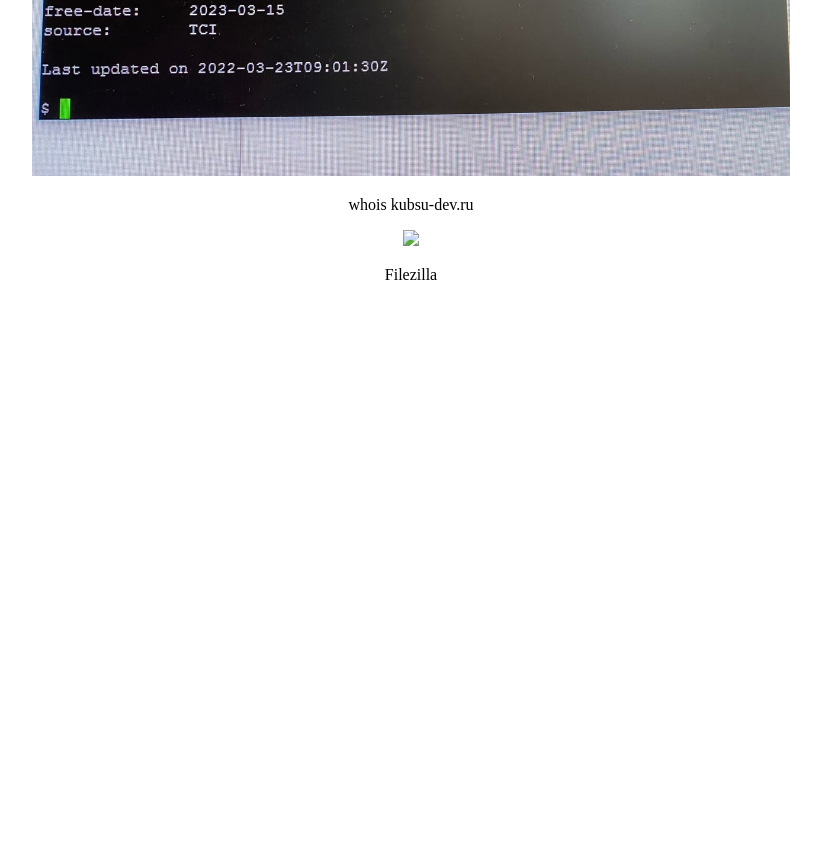
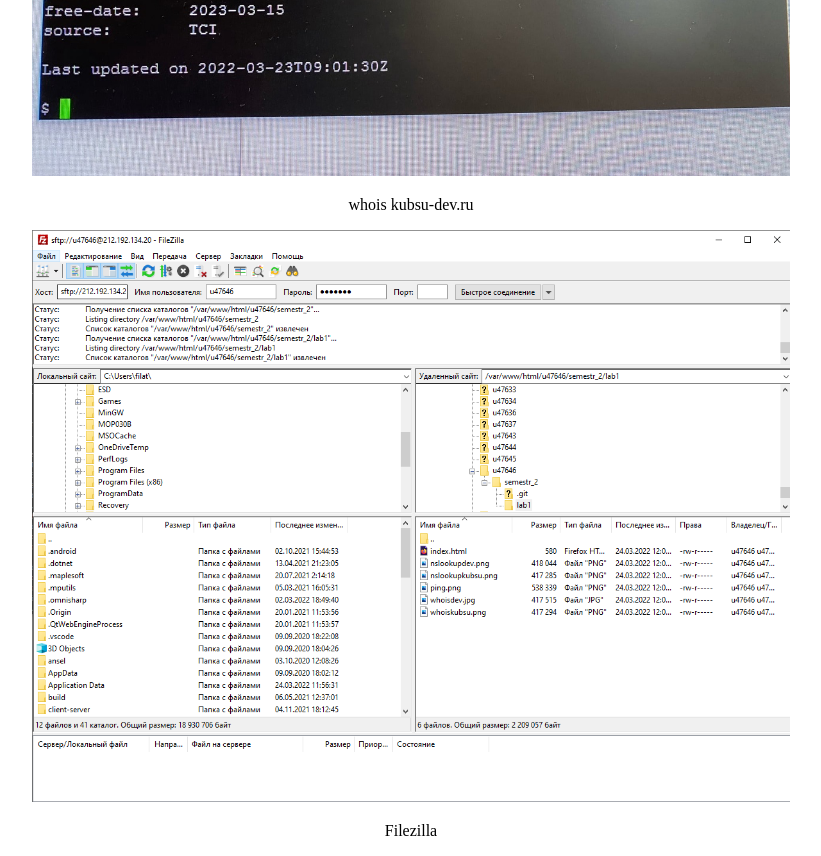
Before and after one commit to Filatov-Vasiliy/semestr_2, a plain HTML site: page lab1/index.html in a window 1280 px wide. Shown: the part 2892-3748 px from the top of the page, without its empty margins (229-1050 px from the left). Before the commit the page ends 3192 px from the top, so only its background shows below. Drawn offline with Linux system fonts and the light colour scheme.

Commit message:
Update index.html

```diff
--- a/lab1/index.html
+++ b/lab1/index.html
@@ -21,7 +21,7 @@
     <p>whois kubsu</p>
     <img src="whoisdev.jpg">
     <p>whois kubsu-dev.ru</p>
-    <img src="fl.jpg">
+    <img src="изображение.png">
     <p>Filezilla</p>
 </body>
 
```
